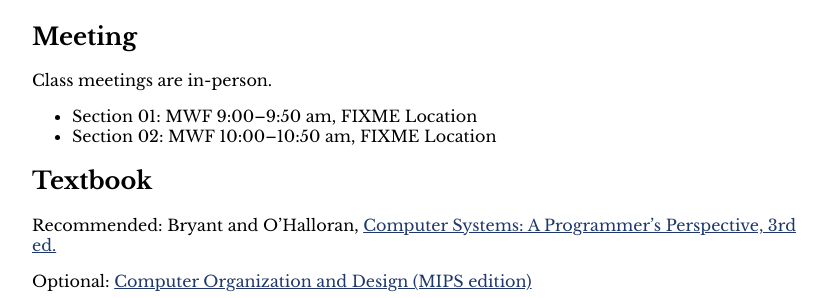
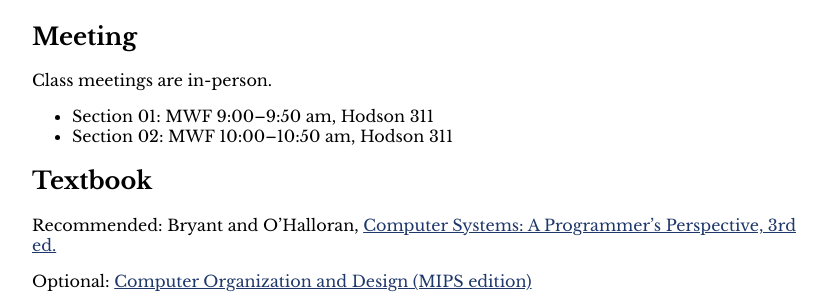
Before and after one commit to jhucsf/fall2026, a Jekyll site: the page built from syllabus.md, in a window 1280 px wide and 900 px high, scrolled down 600 px. Shown: the part 154-452 px from the top of the window, without its empty margins (224-1051 px from the left). Built offline with Jekyll 4.4.1, drawn with Linux system fonts in a browser that asks for light colours.

Commit message:
update with room information

```diff
--- a/syllabus.md
+++ b/syllabus.md
@@ -38,8 +38,8 @@ CAs:
 
 Class meetings are in-person.
 
-* Section 01: MWF 9:00–9:50 am, FIXME Location
-* Section 02: MWF 10:00–10:50 am, FIXME Location
+* Section 01: MWF 9:00–9:50 am, Hodson 311
+* Section 02: MWF 10:00–10:50 am, Hodson 311
 
 ## Textbook
 
```
